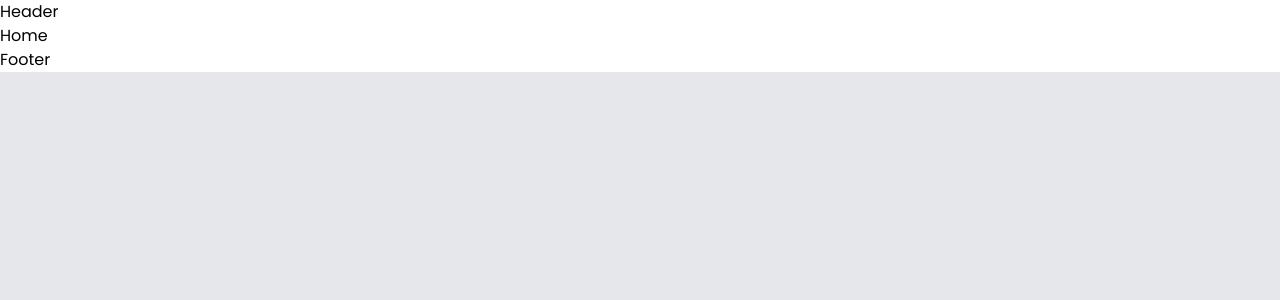
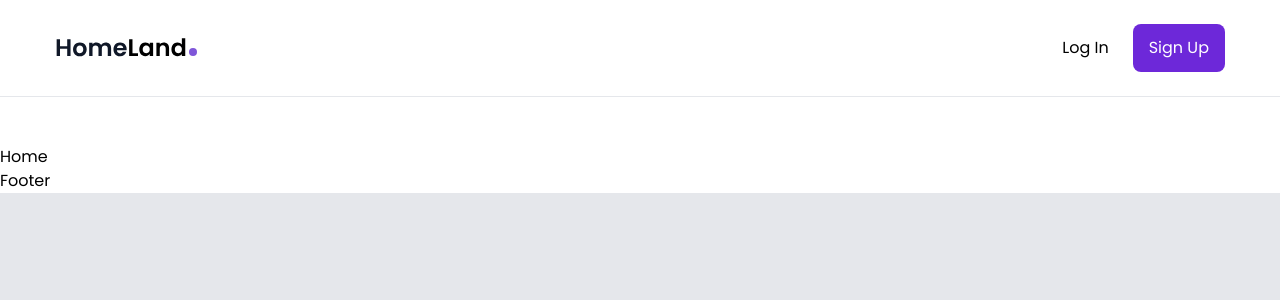
Before and after one commit to mahmoudellabban/HomeLand, a React (Create React App) app: page / in a window 1280 px wide. Shown: the top 300 px of the page. Built offline with nearby package versions, Linux system fonts and the light colour scheme.

Commit message:
done Header

```diff
--- a/src/components/Header.js
+++ b/src/components/Header.js
@@ -1,7 +1,27 @@
-import React from 'react';
-
+import React from "react";
+import { Link } from "react-router-dom";
+import Logo from "../assets/img/logo.svg";
 const Header = () => {
-  return <div>Header</div>;
+  return (
+    <header className="py-6 mb-12 border-b">
+      <div className="container mx-auto flex justify-between items-center">
+        <Link to="/">
+          <img src={Logo} alt="logo" />
+        </Link>
+        <div className="flex items-center gap-6">
+          <Link className="hover:text-violet-900 transition" to="">
+            Log In
+          </Link>
+          <Link
+            className="bg-violet-700 hover:bg-violet-800 text-white px-4 py-3 rounded-lg transition"
+            to=""
+          >
+            Sign Up
+          </Link>
+        </div>
+      </div>
+    </header>
+  );
 };
 
 export default Header;
```
